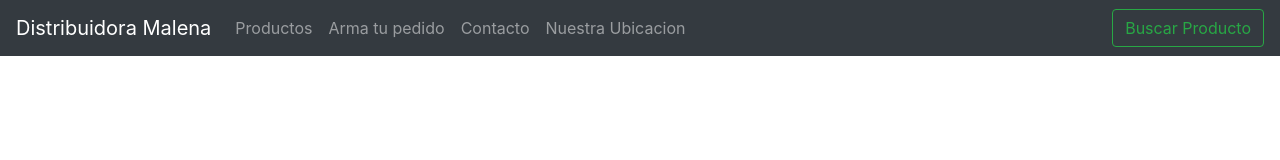
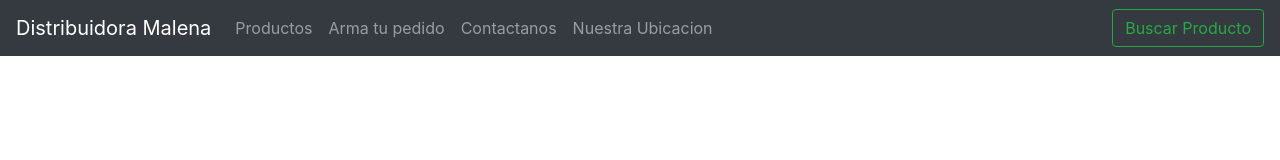
Before and after one commit to AlexisAraujo530/distribuidora-araujo, a React (Create React App) app: page / in a window 1280 px wide. Shown: the top 160 px of the page. Built offline with nearby package versions, Linux system fonts and the light colour scheme.

Commit message:
Se agrega Navbar

```diff
--- a/src/components/NavBar.js
+++ b/src/components/NavBar.js
@@ -21,7 +21,7 @@
         <a class="nav-link" href="#">Arma tu pedido</a>
       </li>
       <li class="nav-item">
-        <a class="nav-link" href="#">Contacto</a>
+        <a class="nav-link" href="#">Contactanos</a>
       </li>
       <li class="nav-item">
         <a class="nav-link" href="#">Nuestra Ubicacion</a>
```
